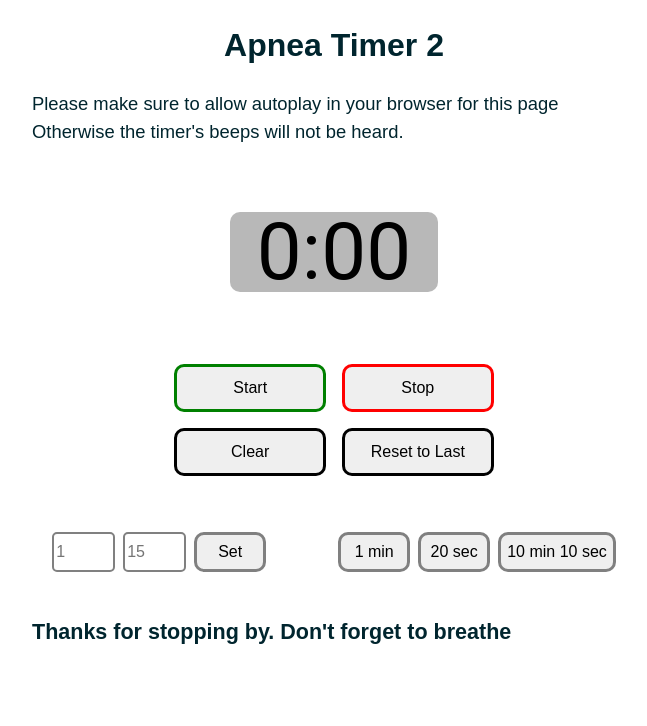
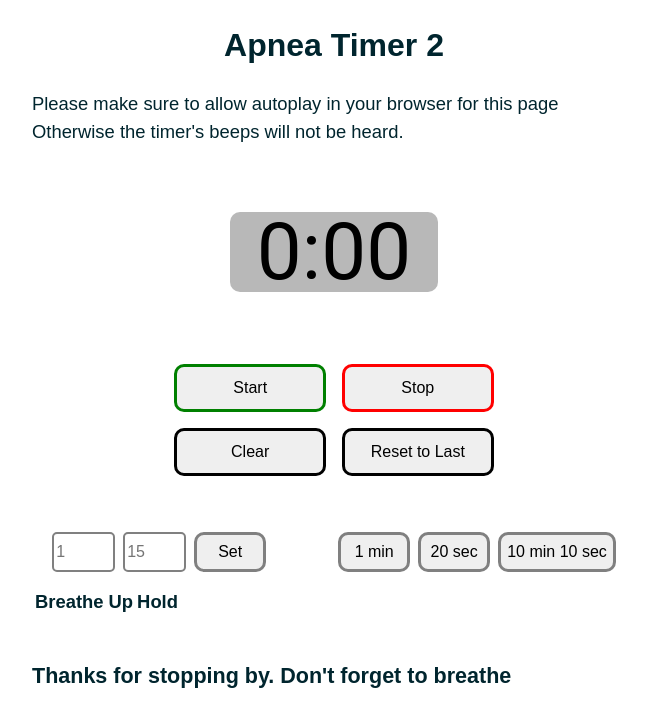
Before and after one commit to ccchrissss/apnea-timer-2, a React (Vite) app: page / in a window 1280 px wide. Shown: the top 726 px of the page, without its empty margins (306-953 px from the left). Built offline with nearby package versions, Linux system fonts and the light colour scheme.

Commit message:
feat: intitialize WorkoutTable component and WorkoutTable.styled

```diff
--- a/src/components/Timer.jsx
+++ b/src/components/Timer.jsx
@@ -1,5 +1,6 @@
 import Clock from './Clock'
 import InputsAndPresets from './InputsAndPresets'
+import WorkoutTable from './WorkoutTable'
 import { useState, useRef, useEffect } from 'react'
 
 import beep07a from '../assets/sounds/beep-07a.mp3'
@@ -193,6 +194,7 @@ function Timer() {
         handleOnSetPreset1010={handleOnSetPreset1010}
         handleOnSetTimerFromInputs={handleOnSetTimerFromInputs}
       />
+      <WorkoutTable />
     </>
 
   )
--- /dev/null
+++ b/src/components/WorkoutTable.jsx
@@ -0,0 +1,21 @@
+import { useState } from 'react'
+
+const WorkoutTable = () => {
+
+
+  return (
+    <>
+      <table>
+        <thead>
+          <tr>
+            <th>Breathe Up</th>
+            <th>Hold</th>
+          </tr>
+        </thead>
+      </table>
+    </>
+  )
+}
+
+
+export default WorkoutTable
--- /dev/null
+++ b/src/components/styles/WorkoutTable.styled.jsx
@@ -0,0 +1,6 @@
+import styled from 'styled-components'
+
+export const StyledWorkoutTable = styled.table`
+
+
+`
```
